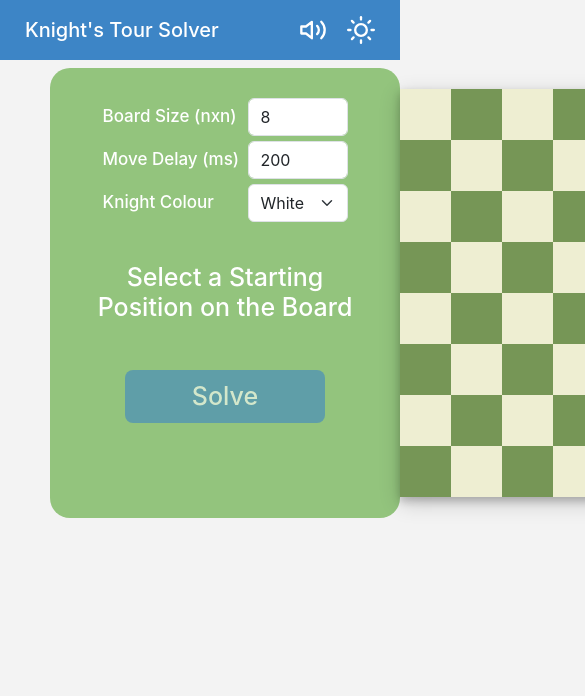
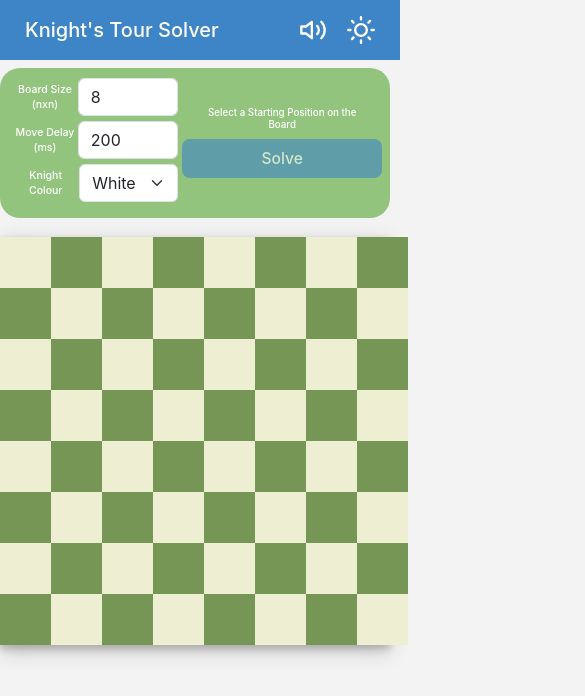
Before and after one commit to morganyeh06/knights-tour-solver, a React (Vite) app: page / in a window 390 px wide. Shown: the top 696 px of the page, 585 px wide, since content can reach past the window. Built offline with nearby package versions, Linux system fonts and the light colour scheme.

Commit message:
add responsive layout

```diff
--- a/index.html
+++ b/index.html
@@ -2,7 +2,7 @@
 <html lang="en">
   <head>
     <meta charset="UTF-8" />
-    <link rel="icon" type="image/svg+xml" href="/vite.svg" />
+    <link rel="icon" type="image/svg+xml" href="/src/assets/knight-white.png" />
     <meta name="viewport" content="width=device-width, initial-scale=1.0" />
     <title>Knight's Tour Solver</title>
   </head>
--- a/src/App.css
+++ b/src/App.css
@@ -97,7 +97,7 @@
 /* ------------------------------------- ActionBox --------------------------------------------- */
 
 .box {
-  margin-left: 50px;
+  margin-left: 4%;
 
   height: 100%;
   min-height: 450px;
@@ -363,3 +363,67 @@ img {
 
   font-size: 18px;
 }
+
+
+/* ---------------------------- Styles for Mobile -------------------------------- */
+
+@media screen and (max-width: 800px) {
+
+  .body {
+    display: block;
+  }
+
+  .settings {
+    width: 46%;
+    float: left;
+    margin-left: 2%;
+    margin-top: 0px;
+  }
+
+  .input-label {
+    font-size: 2.7vw;
+  }
+
+  .field-row {
+    width: 95%;
+  }
+
+  .input-field {
+    margin-right: 0px;
+  }
+
+  .box {
+    margin-left: auto;
+    width: 100%;
+    min-height: 150px;
+
+    display: flex;
+    justify-content: center;
+    align-items: center;
+  }
+
+  #instructions {
+    font-size: 2.5vw;
+    width: 80%;
+    margin-top: auto;
+  }
+
+  #solve-button, #reset-button {
+    margin-top: auto;
+    font-size: 4vw;
+  }
+
+  .bottom {
+    display: flex;
+    justify-content: center;
+    align-items: center;
+    height: 132px;
+    float: right;
+    margin-right: 2%;
+  }
+
+  .right-panel {
+    margin-top: 5%;
+  }
+
+}
--- a/src/components/ActionBox.tsx
+++ b/src/components/ActionBox.tsx
@@ -31,8 +31,13 @@ export default function ActionBox({states,  activeSquare,  numberChangers, click
                 <Dropdown name="colors" id="knight-color" text="Knight Colour" options={knights} optionChanger={optionChanger} isDisabled={isDisabled}/>
             </div>
 
-            <h2 id="instructions">Select a Starting Position on the Board</h2>
-            {isFinished ? <Button text="Clear" id="reset-button" isDisabled={false} clickHandler={reset}/>
-                         : <Button text={isDisabled ? "Running" : "Solve"} id="solve-button" isDisabled={buttonDisabled} clickHandler={start}/>}
+            <div className="bottom">
+                <div className="bottom-container">
+                    <h2 id="instructions">Select a Starting Position on the Board</h2>
+                {isFinished ? <Button text="Clear" id="reset-button" isDisabled={false} clickHandler={reset}/>
+                            : <Button text={isDisabled ? "Running" : "Solve"} id="solve-button" isDisabled={buttonDisabled} clickHandler={start}/>}
+                </div>
+
+            </div>
         </div></>)
 }
```
